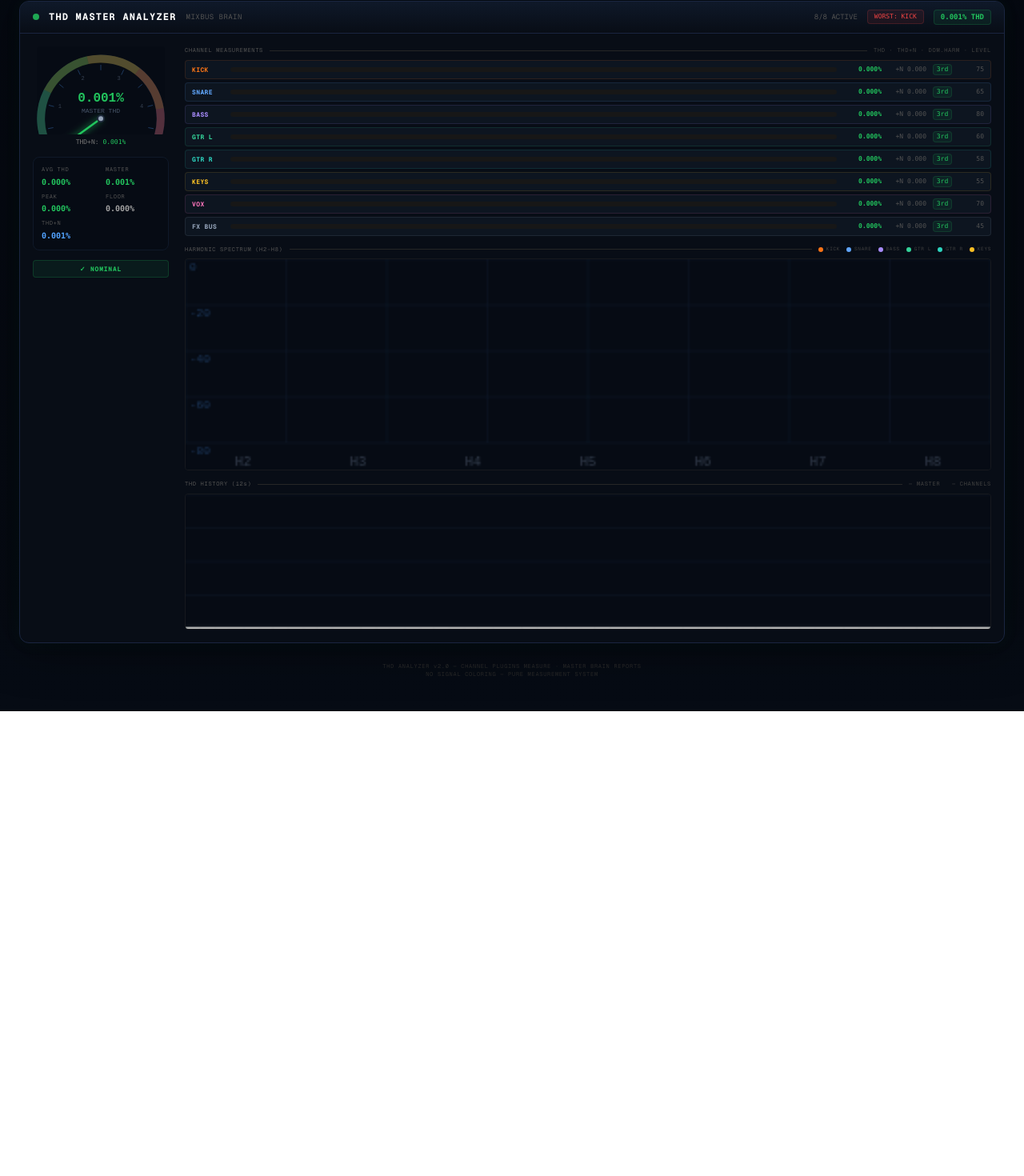
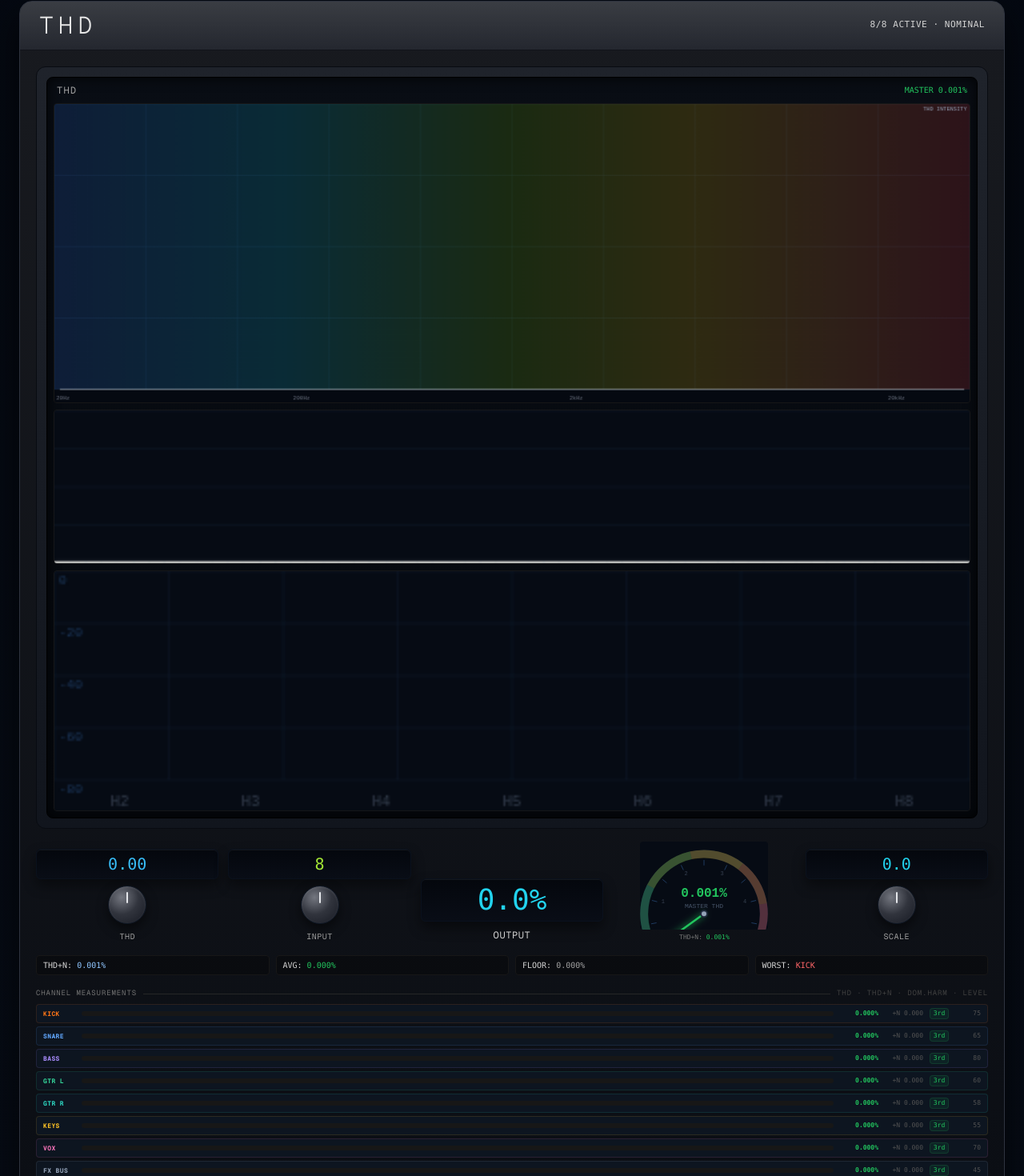
Before and after one commit to krexito/THD-DETECTOR, a Next.js app: page / in a window 1280 px wide. Shown: the part 413-1883 px from the top of the page at 80% size. Before the commit the page ends 1302 px from the top, so only its background shows below. Built offline with nearby package versions, Linux system fonts and the light colour scheme.

Commit message:
Redesign Master Brain UI to match hardware-style preview

```diff
--- a/src/components/NLSSummer.tsx
+++ b/src/components/NLSSummer.tsx
@@ -242,6 +242,210 @@ function THDTimeline({
       height={70}
       className="w-full rounded border border-neutral-800/50"
     />
+  );
+}
+
+// ─── THD Frequency Intensity Map ────────────────────────────────────────────
+function THDFrequencyMap({
+  channels,
+  width = 420,
+  height = 82,
+  className = "w-full rounded border border-neutral-800/60",
+}: {
+  channels: ChannelData[];
+  width?: number;
+  height?: number;
+  className?: string;
+}) {
+  const canvasRef = useRef<HTMLCanvasElement>(null);
+  const animRef = useRef<number>(0);
+  const channelsRef = useRef(channels);
+
+  useEffect(() => {
+    channelsRef.current = channels;
+  }, [channels]);
+
+  useEffect(() => {
+    let running = true;
+
+    function draw() {
+      if (!running) return;
+
+      const canvas = canvasRef.current;
+      if (!canvas) return;
+      const ctx = canvas.getContext("2d");
+      if (!ctx) return;
+
+      const w = canvas.width;
+      const h = canvas.height;
+      const spectrumH = h - 14;
+      const activeChannels = channelsRef.current.filter((ch) => !ch.muted);
+
+      ctx.fillStyle = "#050911";
+      ctx.fillRect(0, 0, w, h);
+
+      // Grid
+      ctx.strokeStyle = "#132034";
+      ctx.lineWidth = 0.5;
+      for (let i = 0; i <= 10; i++) {
+        const x = (i / 10) * w;
+        ctx.beginPath();
+        ctx.moveTo(x, 0);
+        ctx.lineTo(x, spectrumH);
+        ctx.stroke();
+      }
+      for (let i = 0; i <= 4; i++) {
+        const y = (i / 4) * spectrumH;
+        ctx.beginPath();
+        ctx.moveTo(0, y);
+        ctx.lineTo(w, y);
+        ctx.stroke();
+      }
+
+      // Frequency color ramp
+      const baseGrad = ctx.createLinearGradient(0, 0, w, 0);
+      baseGrad.addColorStop(0, "#3b82f6");
+      baseGrad.addColorStop(0.25, "#22d3ee");
+      baseGrad.addColorStop(0.5, "#84cc16");
+      baseGrad.addColorStop(0.7, "#facc15");
+      baseGrad.addColorStop(0.85, "#fb923c");
+      baseGrad.addColorStop(1, "#ef4444");
+
+      ctx.fillStyle = baseGrad;
+      ctx.globalAlpha = 0.17;
+      ctx.fillRect(0, 0, w, spectrumH);
+      ctx.globalAlpha = 1;
+
+      const bins = 84;
+      const binW = w / bins;
+      const binEnergy = new Array<number>(bins).fill(0);
+
+      const minF = 20;
+      const maxF = 20000;
+      const nyquist = maxF;
+
+      activeChannels.forEach((ch) => {
+        const levelNorm = Math.max(0.2, ch.level / 100);
+        ch.harmonics.forEach((harm, hi) => {
+          const harmonicN = hi + 2;
+          const harmonicFreq = 100 * harmonicN; // pseudo fundamental for display map
+          const xNorm = Math.log10(harmonicFreq / minF) / Math.log10(maxF / minF);
+          const center = Math.max(0, Math.min(bins - 1, Math.round(xNorm * (bins - 1))));
+
+          const intensity = Math.min(1, harm * 2.6 * levelNorm + ch.thd * 0.4);
+          const spread = Math.max(1, Math.round((bins / 28) * (1 - harmonicFreq / nyquist + 0.25)));
+
+          for (let o = -spread; o <= spread; o++) {
+            const idx = center + o;
+            if (idx < 0 || idx >= bins) continue;
+            const falloff = 1 - Math.abs(o) / (spread + 1);
+            binEnergy[idx] = Math.min(1, binEnergy[idx] + intensity * falloff * 0.55);
+          }
+        });
+      });
+
+      // Draw bars with color intensity by frequency and magnitude
+      for (let i = 0; i < bins; i++) {
+        const energy = binEnergy[i];
+        if (energy <= 0.01) continue;
+
+        const x = i * binW;
+        const barH = Math.max(1, energy * spectrumH);
+        const xPosNorm = i / (bins - 1);
+
+        const hue = 220 - xPosNorm * 220; // blue -> red
+        const sat = 90;
+        const light = 45 + energy * 12;
+        const color = `hsl(${hue}, ${sat}%, ${light}%)`;
+
+        ctx.fillStyle = color;
+        ctx.shadowColor = color;
+        ctx.shadowBlur = 6;
+        ctx.fillRect(x + 0.4, spectrumH - barH, Math.max(1, binW - 1), barH);
+      }
+      ctx.shadowBlur = 0;
+
+      // Overlay smooth contour line
+      if (activeChannels.length > 0) {
+        ctx.beginPath();
+        binEnergy.forEach((energy, i) => {
+          const x = i * binW + binW * 0.5;
+          const y = spectrumH - energy * spectrumH;
+          if (i === 0) ctx.moveTo(x, y);
+          else ctx.lineTo(x, y);
+        });
+        ctx.strokeStyle = "#e2e8f070";
+        ctx.lineWidth = 1.5;
+        ctx.stroke();
+      }
+
+      // Bottom legend
+      ctx.fillStyle = "#6b7280";
+      ctx.font = "6px monospace";
+      ctx.textAlign = "left";
+      ctx.fillText("20Hz", 2, h - 3);
+      ctx.textAlign = "center";
+      ctx.fillText("200Hz", w * 0.27, h - 3);
+      ctx.fillText("2kHz", w * 0.57, h - 3);
+      ctx.fillText("20kHz", w * 0.92, h - 3);
+      ctx.textAlign = "right";
+      ctx.fillStyle = "#94a3b8";
+      ctx.fillText("THD INTENSITY", w - 3, 7);
+
+      animRef.current = requestAnimationFrame(draw);
+    }
+
+    animRef.current = requestAnimationFrame(draw);
+    return () => {
+      running = false;
+      cancelAnimationFrame(animRef.current);
+    };
+  }, []);
+
+  return (
+    <canvas
+      ref={canvasRef}
+      width={width}
+      height={height}
+      className={className}
+    />
+  );
+}
+
+function VintageKnob({
+  label,
+  value,
+  accent,
+}: {
+  label: string;
+  value: string;
+  accent: string;
+}) {
+  return (
+    <div className="flex flex-col items-center gap-2 min-w-[110px]">
+      <div
+        className="w-full rounded-md px-3 py-2 text-center font-mono"
+        style={{
+          background: "linear-gradient(180deg, #04070d 0%, #090d16 100%)",
+          border: "1px solid #0a111d",
+          boxShadow: "inset 0 1px 0 #ffffff10, 0 8px 16px #00000070",
+          color: accent,
+        }}
+      >
+        <div className="text-xl leading-none">{value}</div>
+      </div>
+      <div
+        className="w-12 h-12 rounded-full relative"
+        style={{
+          background: "radial-gradient(circle at 35% 30%, #73767f 0%, #31343d 48%, #161922 100%)",
+          border: "1px solid #0f1724",
+          boxShadow: "inset 0 1px 3px #ffffff22, 0 6px 14px #00000080",
+        }}
+      >
+        <div className="absolute left-1/2 top-[7px] -translate-x-1/2 w-[2px] h-[14px] rounded" style={{ backgroundColor: "#e5e7eb" }} />
+      </div>
+      <div className="text-[10px] tracking-wider text-neutral-400">{label}</div>
+    </div>
   );
 }
 
@@ -520,161 +724,102 @@ export default function MasterBrain({
       : 0;
 
   const masterColor = getTHDColor(masterThd);
+  const statusText =
+    masterThd > 1.0 ? "HIGH DISTORTION" : masterThd > 0.5 ? "MODERATE" : "NOMINAL";
 
   return (
     <div
-      className="rounded-xl border overflow-hidden"
+      className="rounded-2xl border overflow-hidden"
       style={{
-        backgroundColor: "#080d16",
-        borderColor: "#1a2540",
-        boxShadow: `0 0 60px #00000090, 0 0 20px ${masterColor}10, inset 0 1px 0 #ffffff08`,
+        background: "linear-gradient(180deg, #181a1f 0%, #0b0e14 100%)",
+        borderColor: "#2e333f",
+        boxShadow: `0 18px 40px #000000a0, inset 0 1px 0 #ffffff10, inset 0 -1px 0 #000000a0`,
       }}
     >
-      {/* Header */}
       <div
-        className="px-4 py-2.5 flex items-center justify-between"
+        className="px-6 py-3 flex items-center justify-between"
         style={{
-          background: "linear-gradient(180deg, #0f1929 0%, #080d16 100%)",
-          borderBottom: "1px solid #1a2540",
+          background: "linear-gradient(180deg, #3a3d43 0%, #24272f 100%)",
+          borderBottom: "1px solid #11131a",
         }}
       >
-        <div className="flex items-center gap-3">
-          <div
-            className="w-2 h-2 rounded-full animate-pulse"
-            style={{ backgroundColor: masterColor }}
-          />
-          <span className="text-xs font-bold tracking-widest text-white">
-            THD MASTER ANALYZER
-          </span>
-          <span className="text-[9px] text-neutral-600 tracking-wider">
-            MIXBUS BRAIN
-          </span>
-        </div>
-        <div className="flex items-center gap-3">
-          <span className="text-[9px] text-neutral-600">
-            {activeChannels.length}/{channels.length} ACTIVE
-          </span>
-          {worstChannel && (
-            <div
-              className="text-[8px] font-mono px-2 py-0.5 rounded"
-              style={{
-                backgroundColor: "#ef444415",
-                color: "#ef4444",
-                border: "1px solid #ef444430",
-              }}
-            >
-              WORST: {worstChannel}
-            </div>
-          )}
-          <div
-            className="text-[9px] font-mono font-bold px-2 py-0.5 rounded"
-            style={{
-              backgroundColor: masterColor + "15",
-              color: masterColor,
-              border: `1px solid ${masterColor}30`,
-            }}
-          >
-            {masterThd.toFixed(3)}% THD
-          </div>
+        <div className="text-3xl tracking-[0.2em] text-neutral-200 font-light">THD</div>
+        <div className="text-[11px] tracking-wider text-neutral-300 font-mono">
+          {activeChannels.length}/{channels.length} ACTIVE · {statusText}
         </div>
       </div>
 
-      <div className="p-4 flex gap-5">
-        {/* Left column: Master gauge + stats */}
-        <div className="flex flex-col gap-3 items-center" style={{ minWidth: "170px" }}>
-          <MasterGauge thd={masterThd} thdN={masterThdN} />
-
-          {/* Stats grid */}
+      <div className="p-5 space-y-4">
+        <div
+          className="rounded-xl p-3"
+          style={{ background: "linear-gradient(180deg, #1f232b 0%, #11151d 100%)", border: "1px solid #080b11" }}
+        >
           <div
-            className="w-full rounded-lg p-2.5 grid grid-cols-2 gap-x-3 gap-y-1.5"
-            style={{ backgroundColor: "#060b14", border: "1px solid #0f1929" }}
+            className="rounded-lg border p-2"
+            style={{
+              background: "linear-gradient(180deg, #090d14 0%, #05080d 100%)",
+              borderColor: "#000000",
+              boxShadow: "inset 0 0 16px #000000d0",
+            }}
           >
-            <div className="flex flex-col gap-0.5">
-              <span className="text-[7px] text-neutral-600 tracking-widest">AVG THD</span>
-              <span className="text-[10px] font-mono font-bold" style={{ color: getTHDColor(avgThd) }}>
-                {avgThd.toFixed(3)}%
+            <div className="flex items-center justify-between px-1 pb-2">
+              <span className="text-neutral-400 text-xs tracking-widest">THD</span>
+              <span className="text-[10px] font-mono" style={{ color: masterColor }}>
+                MASTER {masterThd.toFixed(3)}%
               </span>
             </div>
-            <div className="flex flex-col gap-0.5">
-              <span className="text-[7px] text-neutral-600 tracking-widest">MASTER</span>
-              <span className="text-[10px] font-mono font-bold" style={{ color: masterColor }}>
-                {masterThd.toFixed(3)}%
-              </span>
+            <THDFrequencyMap
+              channels={channels}
+              width={980}
+              height={320}
+              className="w-full rounded border border-neutral-900"
+            />
+            <div className="mt-2">
+              <THDTimeline channels={channels} masterThd={masterThd} />
             </div>
-            <div className="flex flex-col gap-0.5">
-              <span className="text-[7px] text-neutral-600 tracking-widest">PEAK</span>
-              <span className="text-[10px] font-mono font-bold" style={{ color: getTHDColor(maxThd) }}>
-                {maxThd.toFixed(3)}%
-              </span>
+            <div className="mt-2">
+              <HarmonicSpectrum channels={channels} />
             </div>
-            <div className="flex flex-col gap-0.5">
-              <span className="text-[7px] text-neutral-600 tracking-widest">FLOOR</span>
-              <span className="text-[10px] font-mono font-bold text-neutral-400">
-                {minThd.toFixed(3)}%
-              </span>
-            </div>
-            <div className="flex flex-col gap-0.5 col-span-2">
-              <span className="text-[7px] text-neutral-600 tracking-widest">THD+N</span>
-              <span className="text-[10px] font-mono font-bold text-blue-400">
-                {masterThdN.toFixed(3)}%
-              </span>
-            </div>
-          </div>
-
-          {/* Alert indicator */}
-          <div
-            className="w-full text-center text-[8px] font-bold rounded py-1 tracking-widest transition-all"
-            style={{
-              backgroundColor: masterThd > 1.0 ? "#ef444420" : masterThd > 0.5 ? "#f9731620" : "#22c55e15",
-              color: masterThd > 1.0 ? "#ef4444" : masterThd > 0.5 ? "#f97316" : "#22c55e",
-              border: `1px solid ${masterThd > 1.0 ? "#ef444440" : masterThd > 0.5 ? "#f9731640" : "#22c55e30"}`,
-            }}
-          >
-            {masterThd > 1.0 ? "⚠ HIGH DISTORTION" : masterThd > 0.5 ? "△ MODERATE" : "✓ NOMINAL"}
           </div>
         </div>
 
-        {/* Right column: Channel table + spectrum + timeline */}
-        <div className="flex-1 flex flex-col gap-3 min-w-0">
-          {/* Channel measurements table */}
-          <div>
-            <div className="text-[7px] text-neutral-600 mb-1.5 tracking-widest flex items-center gap-2">
-              <span>CHANNEL MEASUREMENTS</span>
-              <div className="flex-1 h-px bg-neutral-800" />
-              <span className="text-neutral-700">THD · THD+N · DOM.HARM · LEVEL</span>
+        <div className="grid grid-cols-2 md:grid-cols-5 gap-3 items-end">
+          <VintageKnob label="THD" value={avgThd.toFixed(2)} accent="#38bdf8" />
+          <VintageKnob label="INPUT" value={`${activeChannels.length}`} accent="#a3e635" />
+          <div className="flex flex-col items-center gap-2 min-w-[150px]">
+            <div
+              className="w-full rounded-md px-4 py-2 text-center font-mono"
+              style={{
+                background: "linear-gradient(180deg, #04070d 0%, #090d16 100%)",
+                border: "1px solid #0a111d",
+                boxShadow: "inset 0 1px 0 #ffffff10, 0 8px 16px #00000070",
+                color: "#22d3ee",
+              }}
+            >
+              <div className="text-4xl leading-none">{masterThd.toFixed(1)}%</div>
             </div>
-            <ChannelTable channels={channels} />
+            <div className="text-[12px] tracking-wider text-neutral-300">OUTPUT</div>
           </div>
+          <div className="hidden md:flex justify-center">
+            <MasterGauge thd={masterThd} thdN={masterThdN} />
+          </div>
+          <VintageKnob label="SCALE" value={maxThd.toFixed(1)} accent="#22d3ee" />
+        </div>
 
-          {/* Harmonic spectrum */}
-          <div>
-            <div className="text-[7px] text-neutral-600 mb-1.5 tracking-widest flex items-center gap-2">
-              <span>HARMONIC SPECTRUM (H2–H8)</span>
-              <div className="flex-1 h-px bg-neutral-800" />
-              <div className="flex gap-2">
-                {channels.slice(0, 6).map((ch) => (
-                  <div key={ch.id} className="flex items-center gap-1">
-                    <div
-                      className="w-1.5 h-1.5 rounded-full"
-                      style={{ backgroundColor: ch.color }}
-                    />
-                    <span className="text-[6px] text-neutral-700">{ch.name}</span>
-                  </div>
-                ))}
-              </div>
-            </div>
-            <HarmonicSpectrum channels={channels} />
+        <div className="grid grid-cols-2 md:grid-cols-4 gap-2 text-[10px] font-mono">
+          <div className="rounded px-2 py-1 bg-black/30 border border-neutral-900 text-neutral-300">THD+N: <span className="text-blue-300">{masterThdN.toFixed(3)}%</span></div>
+          <div className="rounded px-2 py-1 bg-black/30 border border-neutral-900 text-neutral-300">AVG: <span style={{ color: getTHDColor(avgThd) }}>{avgThd.toFixed(3)}%</span></div>
+          <div className="rounded px-2 py-1 bg-black/30 border border-neutral-900 text-neutral-300">FLOOR: <span className="text-neutral-400">{minThd.toFixed(3)}%</span></div>
+          <div className="rounded px-2 py-1 bg-black/30 border border-neutral-900 text-neutral-300">WORST: <span className="text-red-400">{worstChannel ?? "--"}</span></div>
+        </div>
+
+        <div>
+          <div className="text-[9px] text-neutral-500 mb-1.5 tracking-widest flex items-center gap-2">
+            <span>CHANNEL MEASUREMENTS</span>
+            <div className="flex-1 h-px bg-neutral-800" />
+            <span className="text-neutral-700">THD · THD+N · DOM.HARM · LEVEL</span>
           </div>
-
-          {/* THD timeline */}
-          <div>
-            <div className="text-[7px] text-neutral-600 mb-1.5 tracking-widest flex items-center gap-2">
-              <span>THD HISTORY (12s)</span>
-              <div className="flex-1 h-px bg-neutral-800" />
-              <span className="text-neutral-700">— MASTER &nbsp; — CHANNELS</span>
-            </div>
-            <THDTimeline channels={channels} masterThd={masterThd} />
-          </div>
+          <ChannelTable channels={channels} />
         </div>
       </div>
     </div>
```
Also changed, not shown: .kilocode/rules/memory-bank/context.md.
